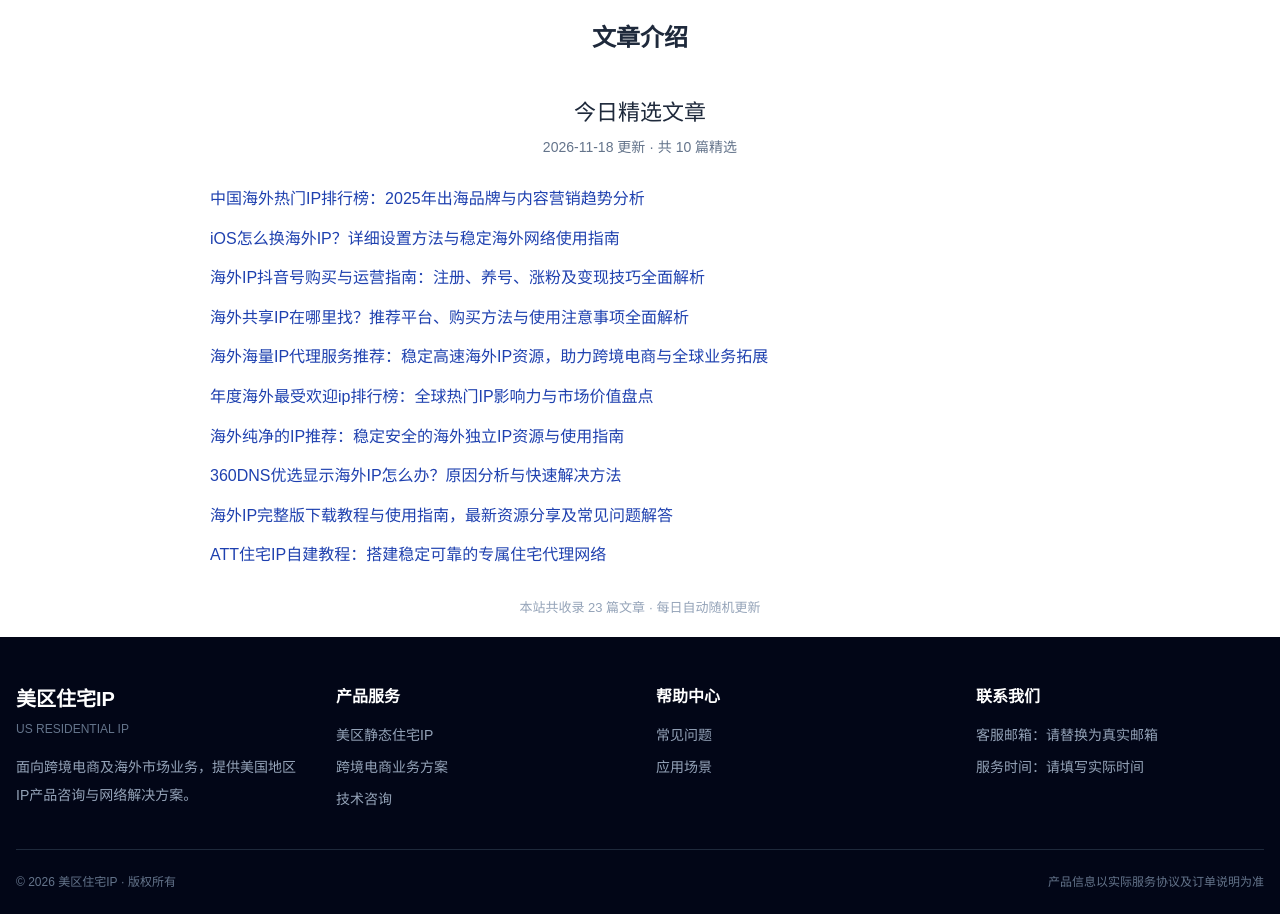
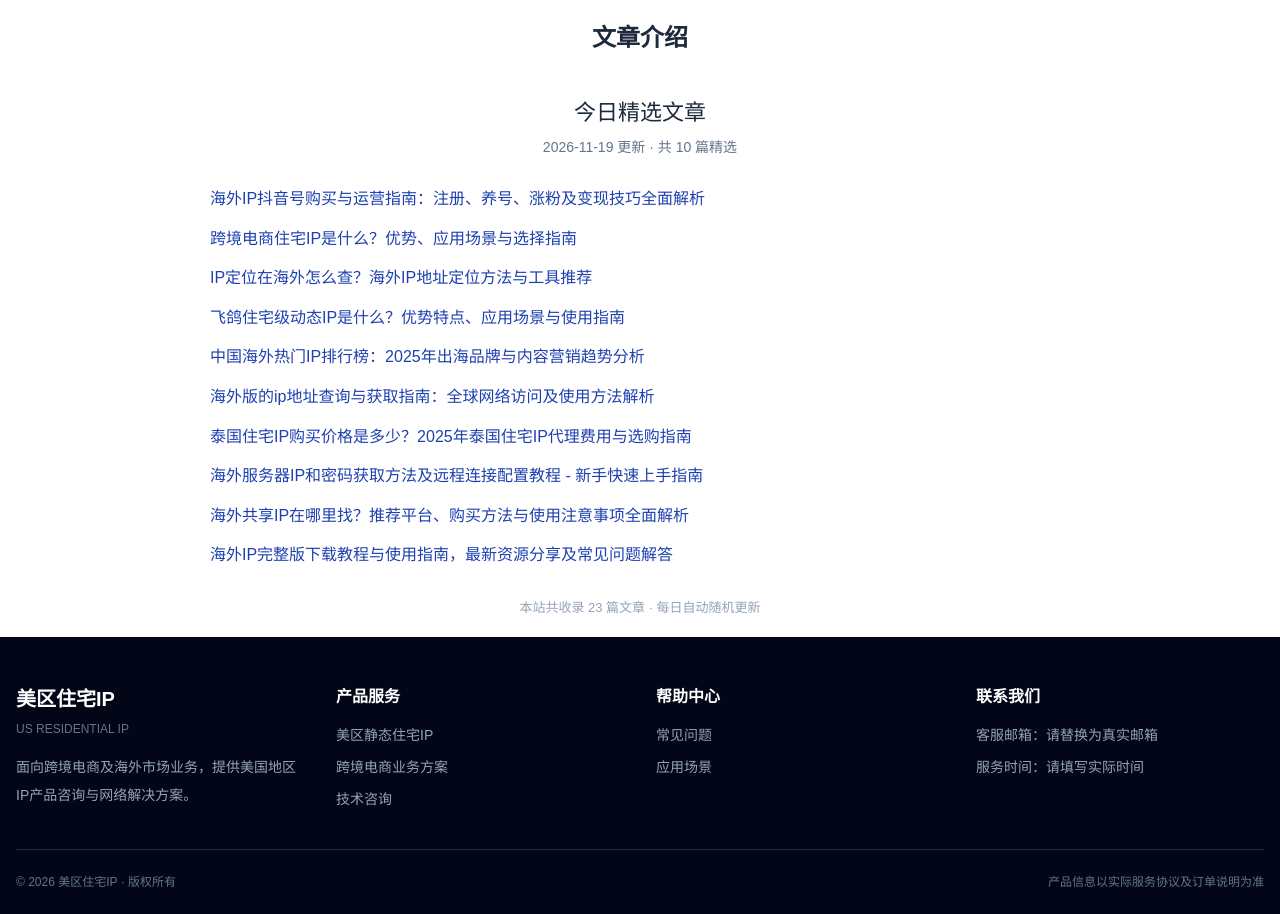
Before and after one commit to ultranova74/Ultranova74.giehub.io, a plain HTML site: page index.html in a window 1280 px wide. Shown: the part 3300-4214 px from the top of the page. Drawn offline with nearby package versions, Linux system fonts and the light colour scheme.

Commit message:
每日文章精选更新 2026-11-19

```diff
--- a/index.html
+++ b/index.html
@@ -293,18 +293,18 @@
         <h2 class="section-title">文章介绍</h2>
         <div class="link-list" style="max-width:900px; margin:0 auto; padding:20px 0;">
             <h2 style="text-align:center; font-size:22px; margin-bottom:8px; color:#1e293b;">今日精选文章</h2>
-            <p style="text-align:center; color:#64748b; font-size:14px; margin-bottom:28px;">2026-11-18 更新 · 共 10 篇精选</p>
+            <p style="text-align:center; color:#64748b; font-size:14px; margin-bottom:28px;">2026-11-19 更新 · 共 10 篇精选</p>
             <ul style="list-style:none; padding:0 20px; margin:0;">
+          <li style="margin-bottom:14px; line-height:1.6;"><a href="pages/0bw22.html" style="color:#1e40af; text-decoration:none; font-size:16px;">海外IP抖音号购买与运营指南：注册、养号、涨粉及变现技巧全面解析</a></li>
+          <li style="margin-bottom:14px; line-height:1.6;"><a href="pages/0c6h0.html" style="color:#1e40af; text-decoration:none; font-size:16px;">跨境电商住宅IP是什么？优势、应用场景与选择指南</a></li>
+          <li style="margin-bottom:14px; line-height:1.6;"><a href="pages/0CJSY.html" style="color:#1e40af; text-decoration:none; font-size:16px;">IP定位在海外怎么查？海外IP地址定位方法与工具推荐</a></li>
+          <li style="margin-bottom:14px; line-height:1.6;"><a href="pages/0CH65.html" style="color:#1e40af; text-decoration:none; font-size:16px;">飞鸽住宅级动态IP是什么？优势特点、应用场景与使用指南</a></li>
           <li style="margin-bottom:14px; line-height:1.6;"><a href="pages/0BQZe.html" style="color:#1e40af; text-decoration:none; font-size:16px;">中国海外热门IP排行榜：2025年出海品牌与内容营销趋势分析</a></li>
-          <li style="margin-bottom:14px; line-height:1.6;"><a href="pages/0b108.html" style="color:#1e40af; text-decoration:none; font-size:16px;">iOS怎么换海外IP？详细设置方法与稳定海外网络使用指南</a></li>
-          <li style="margin-bottom:14px; line-height:1.6;"><a href="pages/0bw22.html" style="color:#1e40af; text-decoration:none; font-size:16px;">海外IP抖音号购买与运营指南：注册、养号、涨粉及变现技巧全面解析</a></li>
+          <li style="margin-bottom:14px; line-height:1.6;"><a href="pages/0cfS2.html" style="color:#1e40af; text-decoration:none; font-size:16px;">海外版的ip地址查询与获取指南：全球网络访问及使用方法解析</a></li>
+          <li style="margin-bottom:14px; line-height:1.6;"><a href="pages/0C32j.html" style="color:#1e40af; text-decoration:none; font-size:16px;">泰国住宅IP购买价格是多少？2025年泰国住宅IP代理费用与选购指南</a></li>
+          <li style="margin-bottom:14px; line-height:1.6;"><a href="pages/0B9v5.html" style="color:#1e40af; text-decoration:none; font-size:16px;">海外服务器IP和密码获取方法及远程连接配置教程 - 新手快速上手指南</a></li>
           <li style="margin-bottom:14px; line-height:1.6;"><a href="pages/0C38s.html" style="color:#1e40af; text-decoration:none; font-size:16px;">海外共享IP在哪里找？推荐平台、购买方法与使用注意事项全面解析</a></li>
-          <li style="margin-bottom:14px; line-height:1.6;"><a href="pages/0BDmD.html" style="color:#1e40af; text-decoration:none; font-size:16px;">海外海量IP代理服务推荐：稳定高速海外IP资源，助力跨境电商与全球业务拓展</a></li>
-          <li style="margin-bottom:14px; line-height:1.6;"><a href="pages/0ck4W.html" style="color:#1e40af; text-decoration:none; font-size:16px;">年度海外最受欢迎ip排行榜：全球热门IP影响力与市场价值盘点</a></li>
-          <li style="margin-bottom:14px; line-height:1.6;"><a href="pages/0Bw0B.html" style="color:#1e40af; text-decoration:none; font-size:16px;">海外纯净的IP推荐：稳定安全的海外独立IP资源与使用指南</a></li>
-          <li style="margin-bottom:14px; line-height:1.6;"><a href="pages/0c7d4.html" style="color:#1e40af; text-decoration:none; font-size:16px;">360DNS优选显示海外IP怎么办？原因分析与快速解决方法</a></li>
           <li style="margin-bottom:14px; line-height:1.6;"><a href="pages/0bddu.html" style="color:#1e40af; text-decoration:none; font-size:16px;">海外IP完整版下载教程与使用指南，最新资源分享及常见问题解答</a></li>
-          <li style="margin-bottom:14px; line-height:1.6;"><a href="pages/0cNkT.html" style="color:#1e40af; text-decoration:none; font-size:16px;">ATT住宅IP自建教程：搭建稳定可靠的专属住宅代理网络</a></li>
             </ul>
             <p style="text-align:center; margin-top:30px; color:#94a3b8; font-size:13px;">本站共收录 23 篇文章 · 每日自动随机更新</p>
         </div>
```
